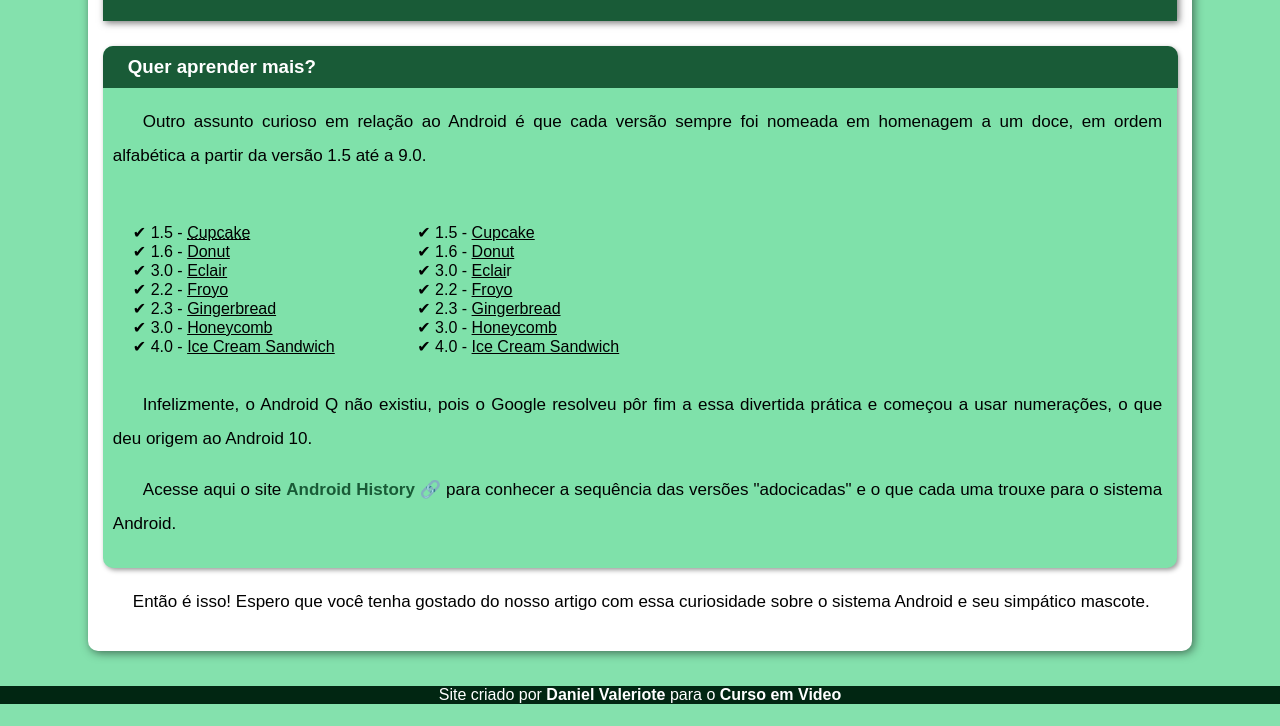
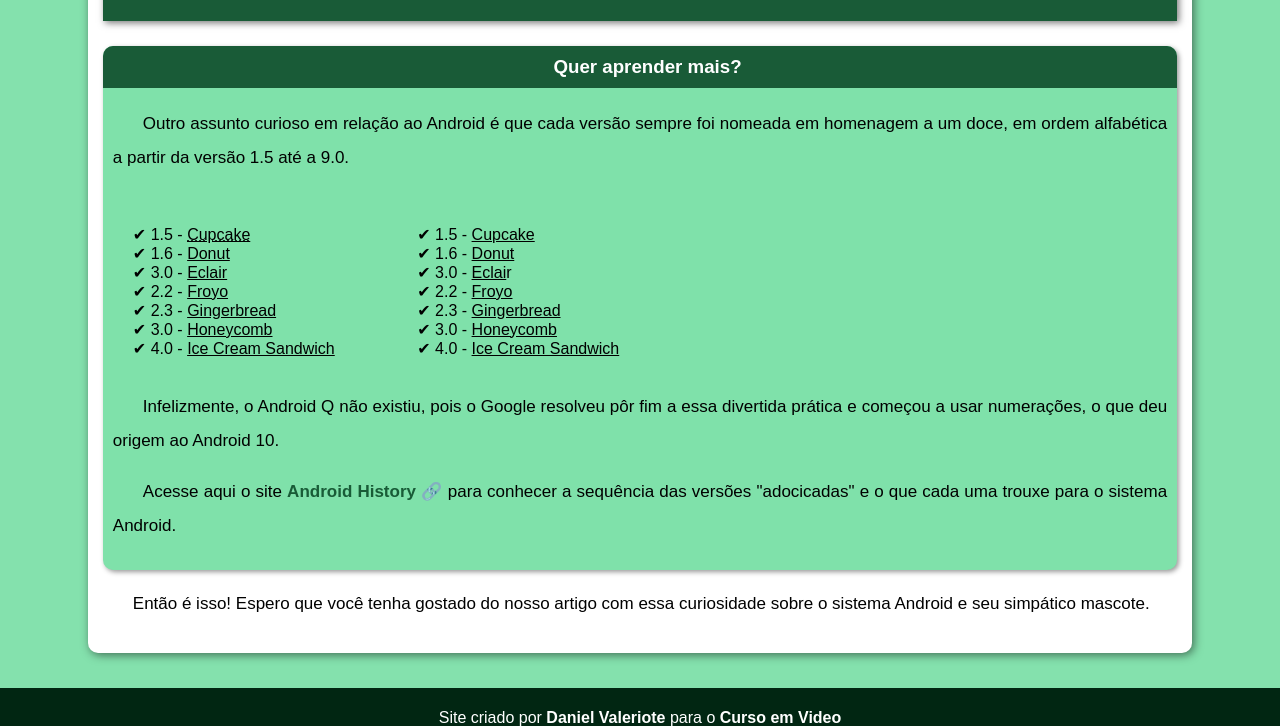
Before and after one commit to DanielValeriote/projeto-android, a plain HTML site: page index.html in a window 1280 px wide. Shown: the part 2074-2800 px from the top of the page. Before the commit the page ends 2778 px from the top, so only its background shows below. Drawn offline with Linux system fonts and the light colour scheme.

Commit message:
Update style.css

```diff
--- a/style.css
+++ b/style.css
@@ -7,6 +7,7 @@
     src: url(fontes/idroid.otf)
     format("opentype");
 }
+
 @media screen and (max-width: 500px){
     header nav p a span{
         display: block;
@@ -16,6 +17,7 @@
         width: 100%;
     }
 }
+
 @media screen and (min-width: 650px){
     .divList{
         width: 250px;
@@ -29,9 +31,6 @@
     }
     .divList, .divList2{
         padding: 15px;
-    }
-    .learnMore{
-        padding-right: 15px;
     }
 }
 
@@ -49,7 +48,6 @@ header{
     margin: -8px -8px 10px -8px;
     background-image: linear-gradient(to bottom, #3cda83, #195b37);
     color: white;
-    /* font-family: Arial, Helvetica, sans-serif; */
     text-align: center;
 }
 
@@ -68,7 +66,7 @@ main h2{
 header > nav{
     color: white;
     font-weight: bold;
-    text-align: justify;
+    text-align: center;
     padding-left: 15px;
 }
 
@@ -89,13 +87,13 @@ header a{
     color: #03672f;
 
 }
+
 .headerLink:hover{
     background-color: #369c66;
     border-radius: 5px;
     color: #03672f;
     transition-duration: .5s;
 }
-
 
 main{
     background-color: white;
@@ -133,6 +131,7 @@ main .video{
     text-align: center;
     padding: 20px 0px;
 }
+
 .video iframe{
     max-width: 100%;
 }
@@ -152,6 +151,7 @@ main a{
     font-weight: bold;
     color: #195b37;
 }
+
 .links:visited{
     color: #195b37;
 }
@@ -163,12 +163,11 @@ main a{
 ul {
     list-style: none;
     display: inline;
-  }
+}
 
-
-  ul li:before {
-    content: '✔ ';
-  }
+ul li:before {
+content: '✔ ';
+}
 
 .underlined{
     text-decoration: underline;
@@ -188,19 +187,25 @@ ul {
     border-radius: 10px;
     padding-bottom: 10px;
 }
+
 .learnMore > p{
-    padding-left: 10px;
+    padding: 0px 10px;
+}
+
+.learnMore h3{
+    margin-right: 0px;
 }
 
 h3{
+    text-align: center;
     padding-left: 0px;
-    margin: 25px -16px 0px 0px;
+    margin-top: 25px ;
     padding: 10px;
     border-radius: 10px 10px 0px 0px;
 }
 
 body > footer{
-    padding-bottom: 0px;
+    padding: 5px;
     margin: -8px;
     margin-top: 35px;
     margin-bottom: -50px;
@@ -208,6 +213,7 @@ body > footer{
     color: white;
     text-align-last: center;
 }
+
 .negrito{
     font-weight: bold;
 }
```
